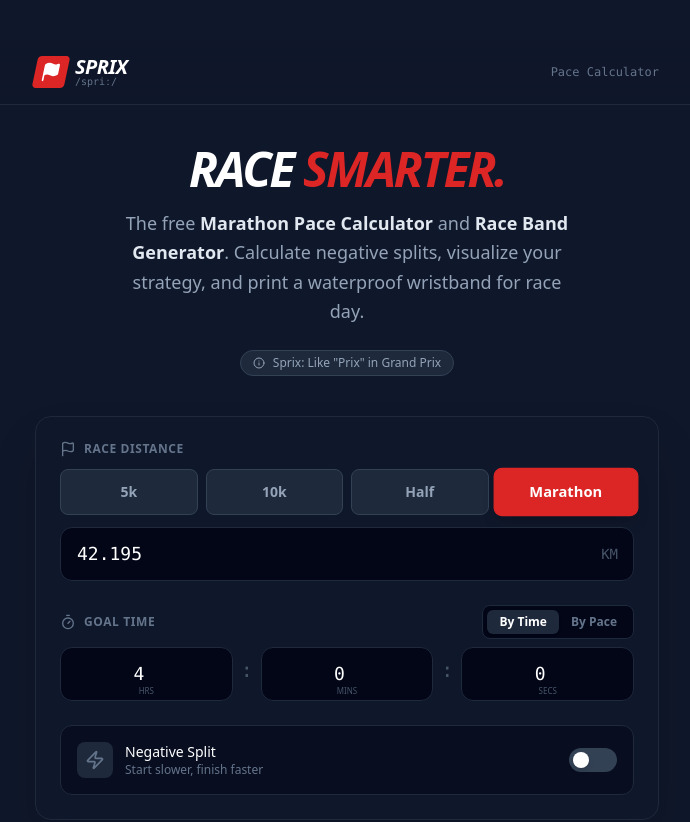
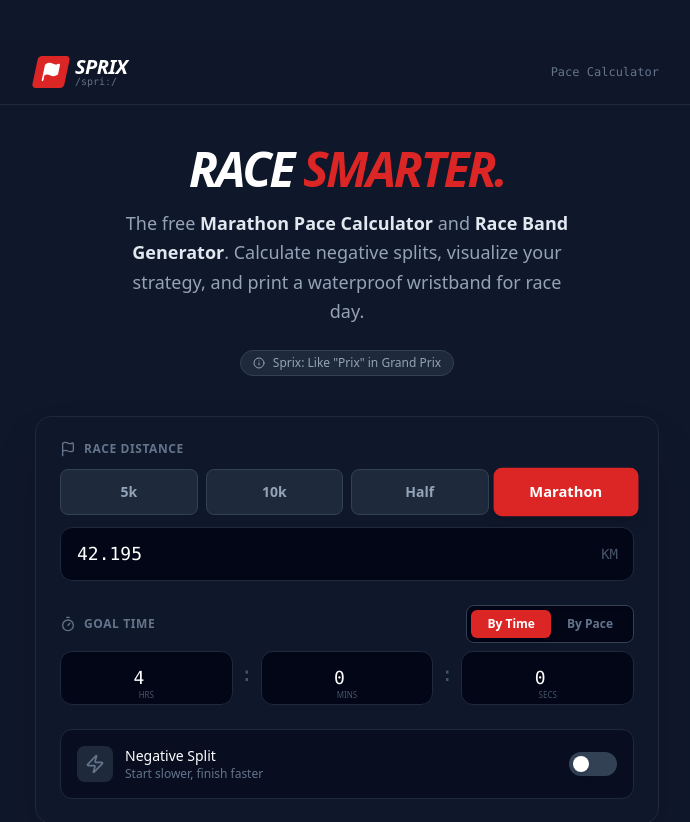
Before and after one commit to sheridan-runs/sprix, a React (Vite) app in the folder sprix/: page / in a window 1280 px wide. Shown: the top 822 px of the page, without its empty margins (293-983 px from the left). Built offline with nearby package versions, Linux system fonts and the light colour scheme.

Commit message:
Update App.tsx

```diff
--- a/sprix/src/App.tsx
+++ b/sprix/src/App.tsx
@@ -184,19 +184,19 @@ function App() {
               <label className="text-xs uppercase tracking-wider text-slate-500 font-semibold flex items-center gap-2">
                 <Timer className="w-4 h-4" /> {inputMode === 'time' ? 'Goal Time' : 'Target Pace'}
               </label>
-              <div className="flex p-1 bg-slate-950 rounded-lg border border-slate-800 shrink-0">
+              <div className="flex p-1 bg-slate-950 rounded-lg border border-slate-700 shrink-0 shadow-inner">
   <button
     onClick={() => setInputMode('time')}
-                  className={`px-3 py-1 text-[10px] sm:text-xs font-bold rounded-md transition-all ${
-                    inputMode === 'time' ? 'bg-slate-800 text-white shadow-sm' : 'text-slate-500 hover:text-slate-300'
+    className={`px-4 py-1.5 text-[10px] sm:text-xs font-bold rounded-md transition-all ${
+      inputMode === 'time' ? 'bg-red-600 text-white shadow-md' : 'text-slate-500 hover:text-slate-300'
     }`}
   >
     By Time
   </button>
   <button
     onClick={() => setInputMode('pace')}
-                  className={`px-3 py-1 text-[10px] sm:text-xs font-bold rounded-md transition-all ${
-                    inputMode === 'pace' ? 'bg-slate-800 text-white shadow-sm' : 'text-slate-500 hover:text-slate-300'
+    className={`px-4 py-1.5 text-[10px] sm:text-xs font-bold rounded-md transition-all ${
+      inputMode === 'pace' ? 'bg-red-600 text-white shadow-md' : 'text-slate-500 hover:text-slate-300'
     }`}
   >
     By Pace
```
Lines whose indentation alone changed are shown as unchanged.
